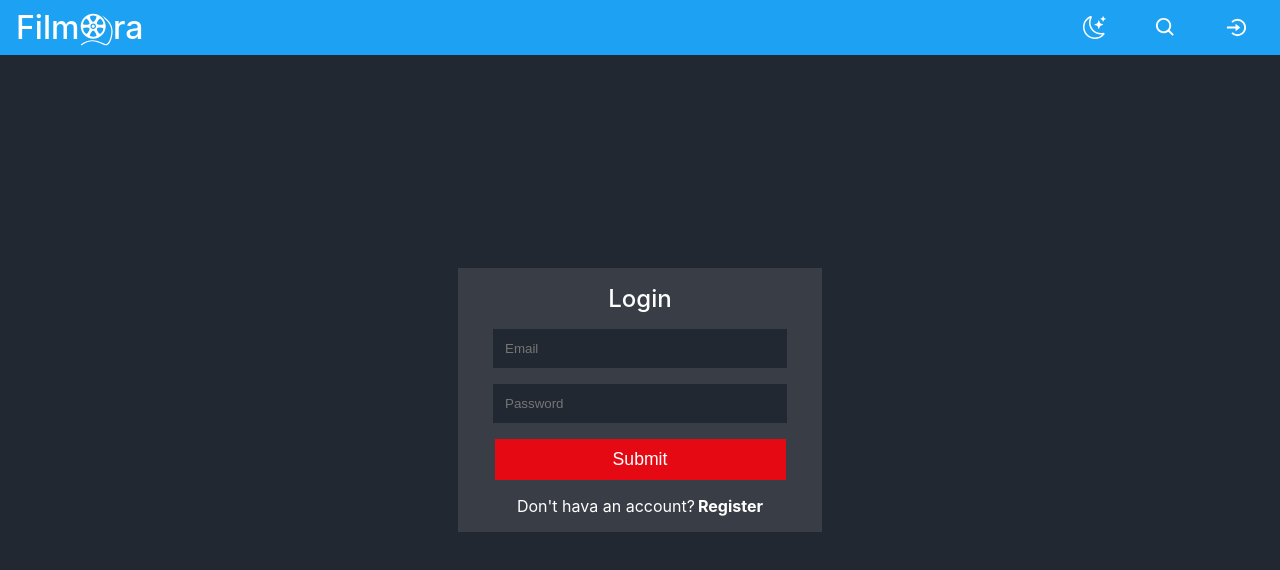
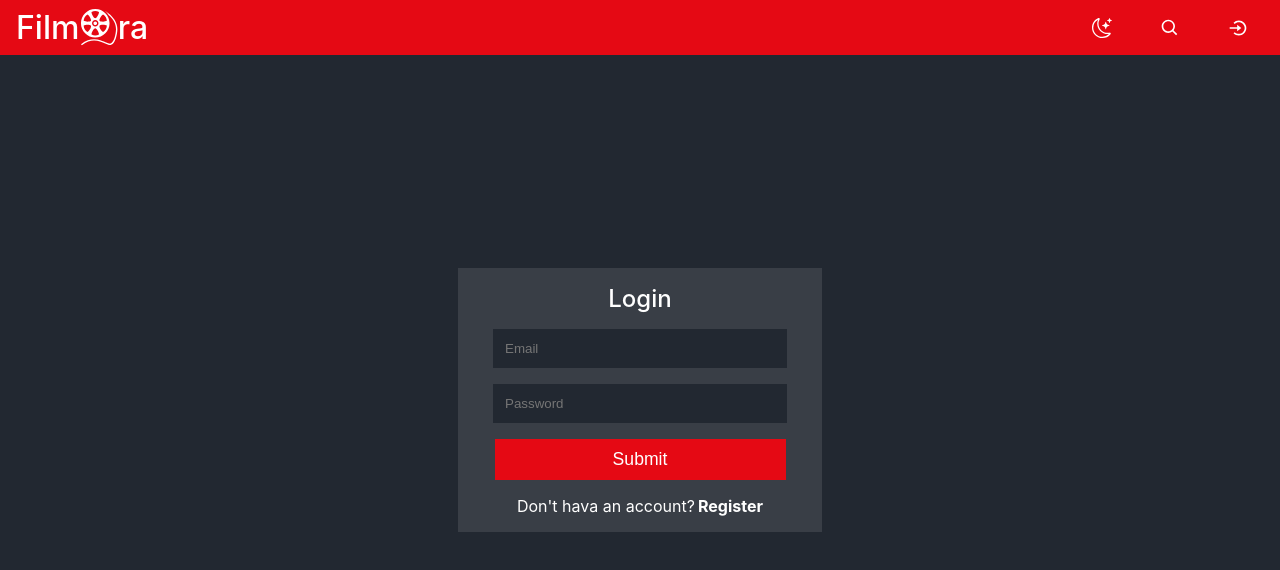
Before and after one commit to ksb-dev/Filmore-Rebuild, a React (Vite) app in the folder client/: page /login in a window 1280 px wide. Both pictures are taken after a click on the element 1094 px from the left and 27 px from the top of the page. Shown: the top 570 px of the page. Built offline with nearby package versions, Linux system fonts and the light colour scheme; no server answers.

Commit message:
Initial Commit

```diff
--- a/client/src/components/Header/Header.jsx
+++ b/client/src/components/Header/Header.jsx
@@ -48,13 +48,7 @@ const Header = () => {
   }
 
   return (
-    <div
-      className={
-        'header '
-        // +
-        // (mode === true ? 'lightBg2 darkColor2' : 'darkBg1 lightColor1')
-      }
-    >
+    <div className={'header ' + (mode === true ? 'primaryBg' : 'secondaryBg')}>
       <div className='header__options'>
         <div className='header__options__one'>
           <Link
@@ -80,14 +74,22 @@ const Header = () => {
           <div className='header__options__middle'>
             <div
               ref={moviesRef}
-              className={'movie ' + (movieState ? 'activeMovie' : '')}
+              className={
+                'movie ' +
+                (mode === true ? 'primaryBg ' : 'secondaryBg ') +
+                (movieState && 'activeMovie')
+              }
               onClick={() => handleMovieState('movie')}
             >
               {iconsData.movie} Movies
             </div>
 
             <div
-              className={'tv ' + (!movieState ? 'activeMovie' : '')}
+              className={
+                'tv ' +
+                (mode === true ? 'primaryBg ' : 'secondaryBg ') +
+                (!movieState && 'activeMovie')
+              }
               onClick={() => handleMovieState('tv')}
             >
               {iconsData.tv} Tv
@@ -99,9 +101,7 @@ const Header = () => {
           <span
             onClick={() => setMode(!mode)}
             className={
-              'mode-icon '
-              // +
-              // (mode === true ? 'lightBg2 darkColor2' : 'darkBg1 lightColor1')
+              'mode-icon ' + (mode === true ? 'primaryBg' : 'secondaryBg')
             }
           >
             {mode === true ? iconsData.sunIcon : iconsData.moonIcon}
@@ -110,9 +110,7 @@ const Header = () => {
           <Link
             to='/search'
             className={
-              'search-icon '
-              // +
-              // (mode === true ? 'lightBg2 darkColor2' : 'darkBg1 lightColor1')
+              'search-icon ' + (mode === true ? 'primaryBg' : 'secondaryBg')
             }
           >
             {iconsData.searchIcon}
@@ -124,11 +122,8 @@ const Header = () => {
                 <div
                   to='#'
                   className={
-                    'close-icon '
-                    // +
-                    // (mode === true
-                    //   ? 'lightBg2 darkColor2'
-                    //   : 'darkBg1 lightColor1')
+                    'close-icon ' +
+                    (mode === true ? 'primaryBg' : 'secondaryBg')
                   }
                 >
                   {iconsData.close}
@@ -137,11 +132,7 @@ const Header = () => {
                 <div
                   to='#'
                   className={
-                    'user-icon '
-                    // +
-                    // (mode === true
-                    //   ? 'lightBg2 darkColor2'
-                    //   : 'darkBg1 lightColor1')
+                    'user-icon ' + (mode === true ? 'primaryBg' : 'secondaryBg')
                   }
                 >
                   {iconsData.user}
@@ -151,11 +142,7 @@ const Header = () => {
               <Link
                 to='/login'
                 className={
-                  'login-icon '
-
-                  // +(mode === true
-                  //   ? 'lightBg2 darkColor2'
-                  //   : 'darkBg1 lightColor1')
+                  'login-icon ' + (mode === true ? 'primaryBg' : 'secondaryBg')
                 }
               >
                 {iconsData.login}
--- a/client/src/components/Header/_header.scss
+++ b/client/src/components/Header/_header.scss
@@ -10,7 +10,6 @@
   align-items: center;
   justify-content: center;
 
-  background: var(--primary);
   color: #fff;
 
   &__options {
@@ -27,7 +26,6 @@
       .title {
         position: relative;
         text-decoration: none;
-        //background: var(--red);
         color: #fff;
         margin-right: 1rem;
         cursor: pointer;
@@ -39,7 +37,7 @@
         }
 
         &__part--2 {
-          margin-left: 2.1rem;
+          margin-left: 2.4rem;
         }
 
         &__icon {
@@ -53,16 +51,6 @@
         transform: translateY(3deg);
         transition: var(--transition);
       }
-
-      // .title:hover {
-      //   color: var(--red);
-      //   transition: var(--transition);
-      // }
-
-      // .title:hover .title__icon {
-      //   color: var(--red) !important;
-      //   transition: var(--transition);
-      // }
     }
 
     &__middle {
@@ -75,7 +63,6 @@
         cursor: pointer;
         display: flex;
         align-items: center;
-        background: var(--blue);
       }
 
       .movie {
@@ -103,7 +90,6 @@
         padding: 0.5rem 1rem;
         cursor: pointer;
         margin-left: 1rem;
-        background: var(--primary);
         color: #fff;
       }
 
@@ -119,7 +105,6 @@
           padding: 0.5rem 1rem;
           cursor: pointer;
           margin-left: 1rem;
-          background: var(--primary);
           color: #fff;
         }
 
@@ -143,5 +128,5 @@
 }
 
 .activeMovie {
-  color: #000;
+  color: #000 !important;
 }
--- a/client/src/data/icons.jsx
+++ b/client/src/data/icons.jsx
@@ -15,15 +15,15 @@ import { ImFilm } from 'react-icons/im'
 import { RiStarFill } from 'react-icons/ri'
 
 export const iconsData = {
-  sunIcon: <BsSun size={'23px'} />,
-  moonIcon: <BsMoonStars size={'23px'} />,
-  searchIcon: <BiSearch size={'23px'} />,
-  login: <BiLogInCircle size={'23px'} />,
-  user: <BiUserCircle size={'23px'} />,
-  film: <GiFilmSpool size={'35px'} />,
-  close: <MdOutlineClose size={'23px'} />,
-  movie: <ImFilm size={'23px'} style={{ marginRight: '0.5rem' }} />,
-  tv: <MdOutlineMonitor size={'23px'} style={{ marginRight: '0.5rem' }} />,
+  sunIcon: <BsSun size={'20px'} />,
+  moonIcon: <BsMoonStars size={'20px'} />,
+  searchIcon: <BiSearch size={'20px'} />,
+  login: <BiLogInCircle size={'20px'} />,
+  user: <BiUserCircle size={'20px'} />,
+  close: <MdOutlineClose size={'20px'} />,
+  film: <GiFilmSpool size={'40px'} />,
+  movie: <ImFilm size={'20px'} style={{ marginRight: '0.5rem' }} />,
+  tv: <MdOutlineMonitor size={'20px'} style={{ marginRight: '0.5rem' }} />,
   star: <RiStarFill size={'20px'} />,
   next: <MdOutlineArrowForwardIos size={'20px'} />,
   prev: <MdOutlineArrowBackIosNew size={'20px'} />
--- a/client/src/styles/main.scss
+++ b/client/src/styles/main.scss
@@ -1,5 +1,6 @@
 #root {
   --primary: #1da1f2;
+  --secondary: #e50914;
   --green: #1db954;
   --gold: gold;
   --gold-1: gold;
@@ -49,6 +50,16 @@
   --font-weight-5: 900;
 
   --transition: all 0.3s ease;
+}
+
+.primaryBg {
+  background: var(--primary);
+  //color: #fff;
+}
+
+.secondaryBg {
+  background: var(--secondary);
+  //color: #fff;
 }
 
 .lightBg1 {
```
